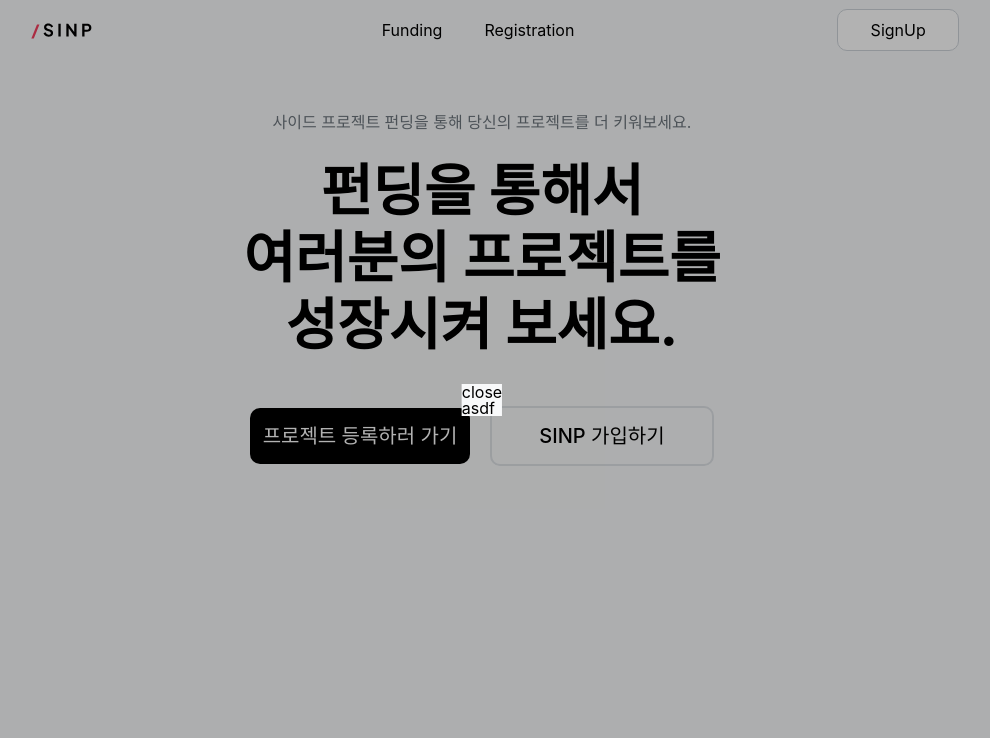
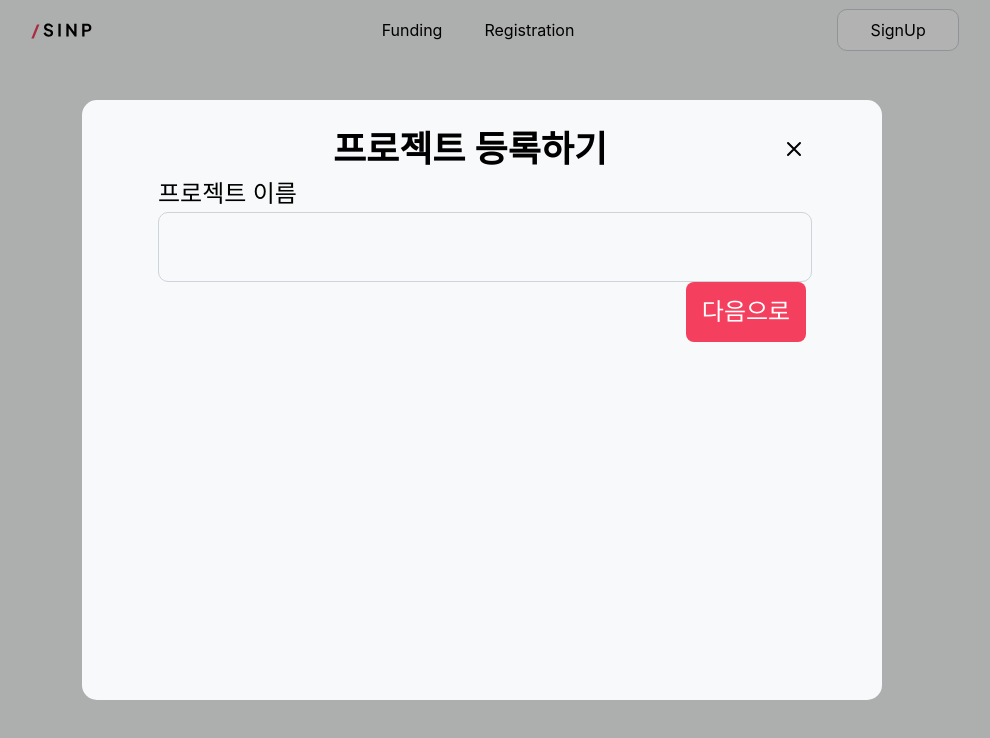
Before and after one commit to setkies/Something-Hilarious-Frontend, a React (Create React App) app: page / in a window 1280 px wide. Both pictures are taken after a click on the element "Registration". Shown: the top 738 px of the page, without its empty margins (158-1148 px from the left). Built offline with nearby package versions, Linux system fonts and the light colour scheme.

Commit message:
ADD :: modal tab

```diff
--- a/src/components/Header/style.tsx
+++ b/src/components/Header/style.tsx
@@ -42,4 +42,5 @@ export const Element = styled(Link)`
 
 export const P1 = styled.p`
   ${font.$p1};
+  cursor: pointer;
 `;
--- a/src/components/Registration/index.tsx
+++ b/src/components/Registration/index.tsx
@@ -1,13 +1,38 @@
+import CloseIcon from 'assets/svgs/Close';
+import * as S from './style';
+import { useState } from 'react';
+
 interface GenerateModalProps {
   closeModal: () => void;
 }
 
 const Registration = ({ closeModal }: GenerateModalProps) => {
+  const [tab, setTab] = useState(true);
   return (
-    <div>
-      <p onClick={closeModal}>close</p>
-      <h1>asdf</h1>
-    </div>
+    <S.Container>
+      <S.Wrapper>
+        <div />
+        <S.Title>프로젝트 등록하기</S.Title>
+        <CloseIcon onClick={closeModal} />
+      </S.Wrapper>
+      {tab ? (
+        <S.ModalContents>
+          <S.Body>프로젝트 이름</S.Body>
+          <S.Input />
+          <S.Wrapper>
+            <div />
+            <div />
+            <S.Button onClick={() => setTab((prev) => !prev)}>
+              다음으로
+            </S.Button>
+          </S.Wrapper>
+        </S.ModalContents>
+      ) : (
+        <S.ModalContents>
+          <S.Button onClick={() => setTab((prev) => !prev)}>이전으로</S.Button>
+        </S.ModalContents>
+      )}
+    </S.Container>
   );
 };
 
--- /dev/null
+++ b/src/components/Registration/style.ts
@@ -0,0 +1,46 @@
+import styled from 'styled-components';
+import { font } from 'styles/font';
+import theme from 'styles/theme';
+
+export const Container = styled.div`
+  width: 800px;
+  height: 600px;
+  border-radius: 20px;
+  padding: 22px 76px;
+  box-sizing: border-box;
+`;
+
+export const ModalContents = styled.div`
+  width: 100%;
+`;
+
+export const Wrapper = styled.div`
+  width: 100%;
+  display: flex;
+  justify-content: space-between;
+  align-items: center;
+`;
+
+export const Title = styled.h1`
+  ${font.$H4}
+`;
+
+export const Button = styled.button`
+  width: 120px;
+  height: 60px;
+  background: ${theme.rose};
+  border-radius: 8px;
+  ${font.$Button1};
+  color: ${theme.white};
+`;
+
+export const Body = styled.h1`
+  ${font.$Body2}
+`;
+
+export const Input = styled.input`
+  width: 100%;
+  height: 66px;
+  border-radius: 10px;
+  border: 1px solid ${theme.grey[400]};
+`;
```
